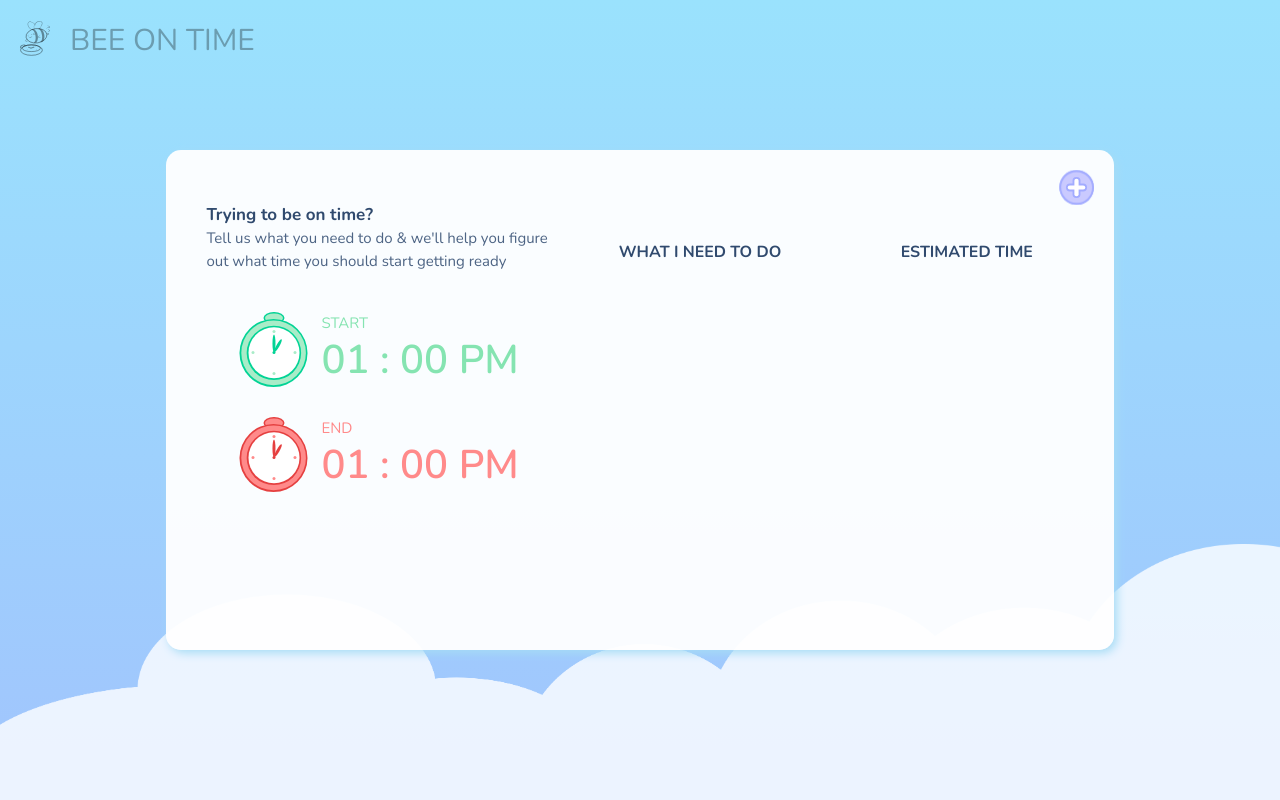
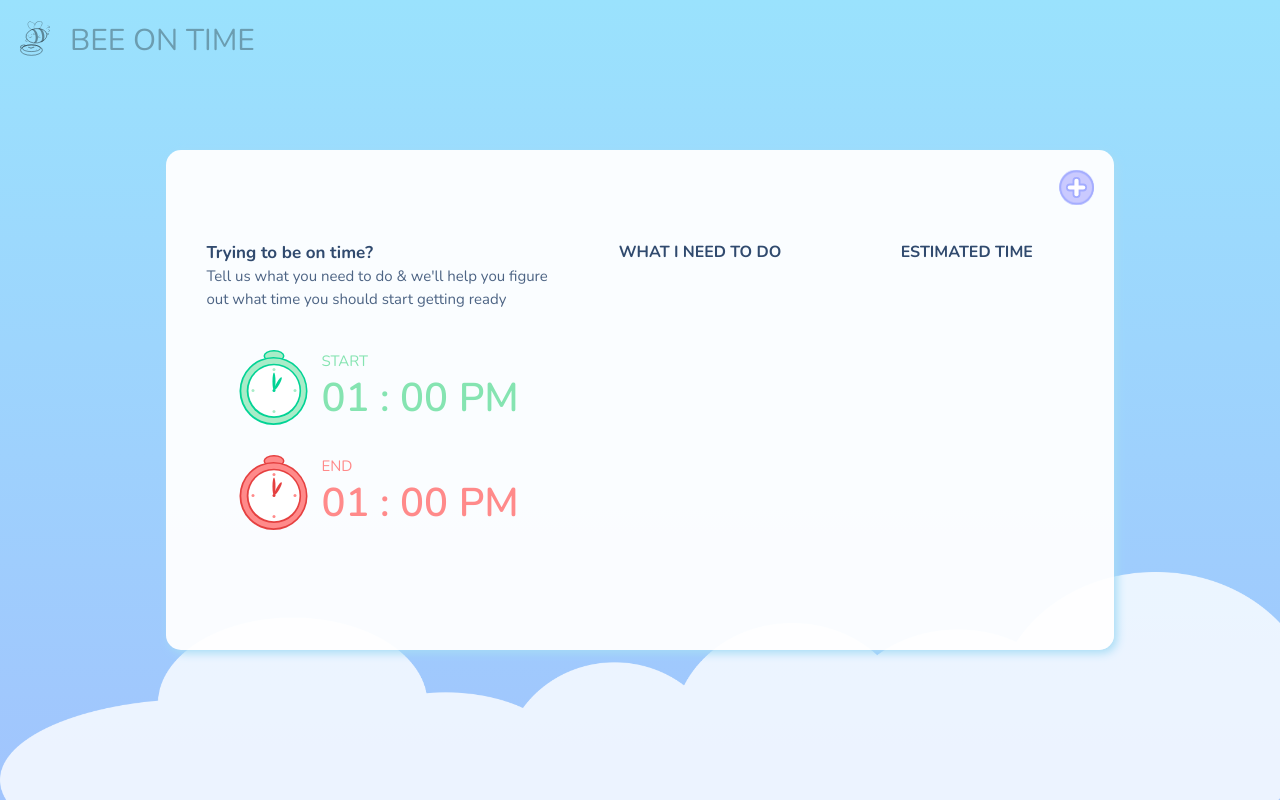
Before and after one commit to vhluu/bee-on-time, a React (Create React App) app: page / in a window 1280 px wide. Both pictures are taken after a click on the link "Get Started". Built offline with nearby package versions, Linux system fonts and the light colour scheme.

Commit message:
updating styles

```diff
--- a/src/App.css
+++ b/src/App.css
@@ -50,7 +50,9 @@ sup {
   /* background: rgb(146,211,248);
   background: linear-gradient(315deg, rgba(255,255,255,0.5) 0%, rgba(255,255,255,0) 100%), linear-gradient(315deg, rgb(133,213,250) 0%, rgb(93,176,248) 100%); */
   /* background: linear-gradient(315deg, rgba(255,255,255,0.5) 0%, rgba(255,255,255,0) 100%), linear-gradient(50deg, #00A3E6 0%, #3FC7FF 100%); */
-  background: url(/clouds-bg.png) bottom -17% left 21%/ 114% no-repeat, linear-gradient(#9ae2fd, #a1c4fd);
+  /* background: url(/clouds-bg.png) bottom -17% left 21%/ 114% no-repeat, linear-gradient(#9ae2fd, #a1c4fd); */
+  background: url(/clouds-bg-cropped.png) center bottom no-repeat, linear-gradient(#9ae2fd, #a1c4fd);
+  background-size: contain;
   color: #fff;
   min-height: 100vh;
   min-width: 100vw;
@@ -201,6 +203,10 @@ main {
   display: none;
 }
 
+.modal label {
+  color: #4d6484;
+}
+
 .list-form {
   display: flex;
   position: absolute;
@@ -220,7 +226,7 @@ main {
 }
 
 .list-form input {
-  border-bottom: 2px solid rgb(163,202,251,0.3);
+  border-bottom: 2px solid rgb(163,202,251,0.7);
   max-width: 300px;
   padding: 5px 0;
   font-size: 20px;
@@ -244,6 +250,7 @@ main {
 }
 
 .list-form input[type="submit"] {
+  border-bottom: none;
   background: #bcc2ff;
   color: #fff;
   border-radius: 50px;
@@ -568,6 +575,7 @@ input[type="number"] {
     width: 33vw;
     max-width: 450px;
     height: 53vh;
+    min-height: 500px;
   }
   .list {
     width: 41vw;
```
Also changed, not shown: public/clouds-bg-cropped.png (added).
